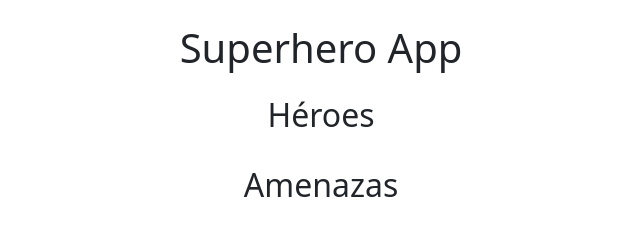
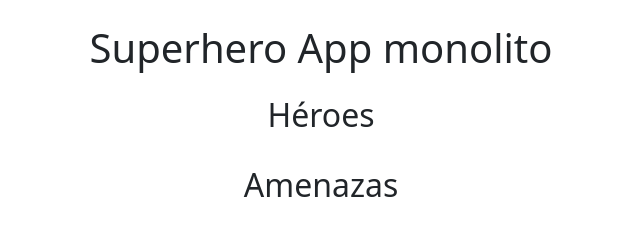
Before and after one commit to Tocinofrito/Tesis-microservice-monolit, a website: page monolith/index.html in a window 1280 px wide. Shown: the whole page, without its empty margins (319-959 px from the left). Drawn offline with nearby package versions, Linux system fonts and the light colour scheme; no server answers.

Commit message:
arreglado

```diff
--- a/heroes/heroes.js
+++ b/heroes/heroes.js
@@ -11,7 +11,7 @@ const powers = [
     { id: 1, name: 'flying' },
     { id: 2, name: 'teleporting' },
     { id: 3, name: 'super strength' },
-   { id: 4, name: 'clairvoyance'},
+    { id: 4, name: 'clairvoyance' },
     { id: 5, name: 'mind reading' }
 ];
 
@@ -71,14 +71,14 @@ app.post('/hero/**', (req, res) => {
                 console.log(`Set ${attribute} to ${req.body[attribute]} in hero: ${heroId}`);
             }
         }
-       res.status(202).header({Location: `http://localhost:${port}/hero/${foundHero.id}`}).send(foundHero);
+        res.status(202).header({ Location: `http://localhost:${port}/hero/${foundHero.id}` }).send(foundHero);
     } else {
         console.log(`Hero not found.`);
         res.status(404).send();
     }
 });
 
-app.use('/img', express.static(path.join(__dirname,'img')));
+app.use('/img', express.static(path.join(__dirname, 'img')));
 
 console.log(`Heroes service listening on port ${port}`);
 app.listen(port);
--- a/monolith/index.html
+++ b/monolith/index.html
@@ -3,13 +3,12 @@
 <head>
     <meta charset="UTF-8">
     <meta name="viewport" content="width=device-width, initial-scale=1.0">
-    <title>Superhero App</title>
+    <title>Superhero App monolito</title>
 
-    <!-- Utiliza las referencias de Bootstrap sin integridades hash específicas -->
     <link href="https://cdn.jsdelivr.net/npm/bootstrap@5.3.0/dist/css/bootstrap.min.css" rel="stylesheet">
 </head>
 <body>
-    <h1 class="text-center mt-4 mb-4">Superhero App</h1>
+    <h1 class="text-center mt-4 mb-4">Superhero App monolito</h1>
 
     <h2 class="text-center">Héroes</h2>
     <div class="container">
@@ -21,7 +20,6 @@
         <div class="row" id="threats-list"></div>
     </div>
 
-    <!-- Utiliza las referencias de Bootstrap sin integridades hash específicas -->
     <script src="https://cdn.jsdelivr.net/npm/bootstrap@5.3.0/dist/js/bootstrap.bundle.min.js"></script>
 
     <script>
--- a/threats/threats.js
+++ b/threats/threats.js
@@ -41,7 +41,7 @@ app.get('/threats', (req, res) => {
 
 app.post('/assignment', (req, res) => {
     request.post({
-       headers: {'content-type': 'application/json'},
+        headers: { 'content-type': 'application/json' },
         url: `${heroesService}/hero/${req.body.heroId}`,
         body: `{
            "busy": true
@@ -53,12 +53,12 @@ app.post('/assignment', (req, res) => {
             threat.assignedHero = req.body.heroId;
             res.status(202).send(threat);
         } else {
-           res.status(400).send({problem: `Hero Service responded with issue ${err}`});
+            res.status(400).send({ problem: `Hero Service responded with issue ${err}` });
         }
     });
 });
 
-app.use('/img', express.static(path.join(__dirname,'img')));
+app.use('/img', express.static(path.join(__dirname, 'img')));
 
 console.log(`Threats service listening on port ${port}`);
 app.listen(port);
```
Also changed, not shown: microservice.html (+2 -4 lines). Lines whose indentation alone changed are shown as unchanged.
